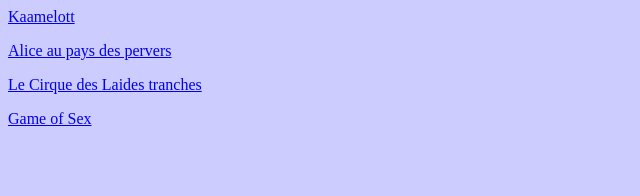
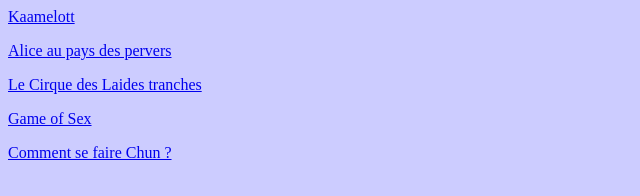
Before and after one commit to LAbare/HELIOS, a plain HTML site: page index.html in a window 1280 px wide. Shown: the whole page, without its empty margins (0-640 px from the left). Drawn offline with Linux system fonts and the light colour scheme.

Commit message:
Ajout 30 index

```diff
--- a/index.html
+++ b/index.html
@@ -9,5 +9,6 @@
 	<p><a href='26-Alice.html'>Alice au pays des pervers</a></p>
 	<p><a href='28-Cirque.html'>Le Cirque des Laides tranches</a></p>
 	<p><a href='29-GameOfSex.html'>Game of Sex</a></p>
+	<p><a href='30-SeFaireChun.html'>Comment se faire Chun ?</a></p>
 </body>
 </html>
```
